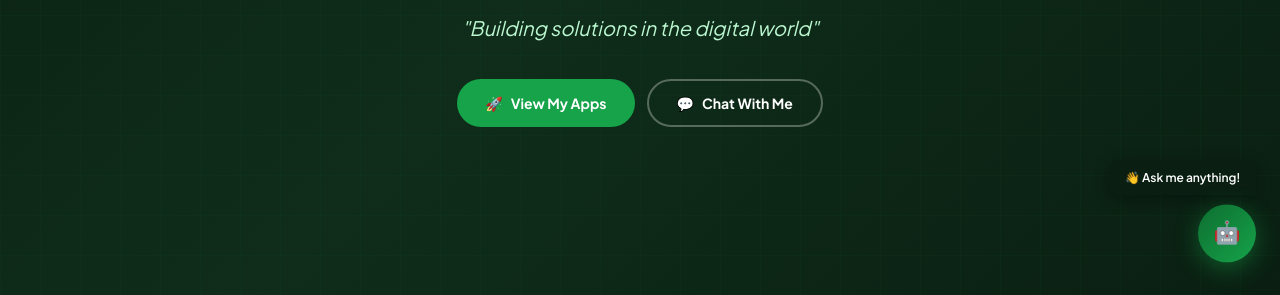
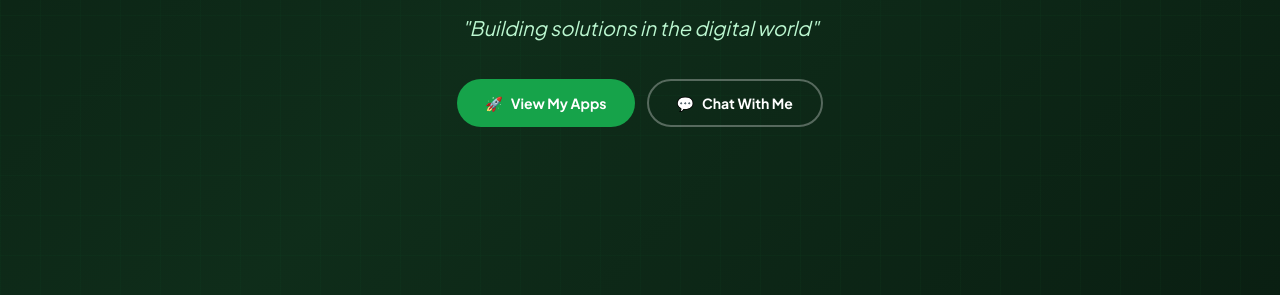
Before and after one commit to TeaJayKonsult/My-Potfolio, a plain HTML site: page index.html in a window 1280 px wide. Shown: the part 505-800 px from the top of the page. Drawn offline with Linux system fonts and the light colour scheme.

Commit message:
Add files via upload

```diff
--- a/index.html
+++ b/index.html
@@ -170,10 +170,12 @@ footer{background:#0a1f12;padding:40px 24px;text-align:center;border-top:1px sol
 .footer-logo span{color:var(--gl)}
 footer p{font-size:13px;color:#94a3b8;margin-bottom:4px}
 .footer-copy{font-size:12px;color:#475569;margin-top:12px}
-.agent-fab{position:fixed;bottom:28px;right:24px;width:58px;height:58px;background:linear-gradient(135deg,var(--gd),var(--g));border-radius:50%;border:none;cursor:pointer;box-shadow:0 6px 24px rgba(22,163,74,.45);z-index:2000;display:flex;align-items:center;justify-content:center;font-size:22px;transition:all .2s;animation:fabBounce 3s ease-in-out infinite}
+.agent-fab{display:none!important;position:fixed;bottom:28px;right:24px;
+:24px;width:58px;height:58px;background:linear-gradient(135deg,var(--gd),var(--g));border-radius:50%;border:none;cursor:pointer;box-shadow:0 6px 24px rgba(22,163,74,.45);z-index:2000;display:flex;align-items:center;justify-content:center;font-size:22px;transition:all .2s;animation:fabBounce 3s ease-in-out infinite}
 @keyframes fabBounce{0%,100%{transform:translateY(0)}50%{transform:translateY(-6px)}}
 .agent-fab:hover{transform:scale(1.1)!important;animation:none}
-.agent-bubble{position:fixed;bottom:100px;right:24px;background:#0a1f12;color:#fff;padding:10px 16px;border-radius:12px 12px 0 12px;font-size:12px;font-weight:600;z-index:1999;box-shadow:0 4px 16px rgba(0,0,0,.3);white-space:nowrap;animation:bubblePop 0.5s ease 2s both}
+.agent-bubble{display:none!important;position:fixed;bottom:100px;right:24px;
+;background:#0a1f12;color:#fff;padding:10px 16px;border-radius:12px 12px 0 12px;font-size:12px;font-weight:600;z-index:1999;box-shadow:0 4px 16px rgba(0,0,0,.3);white-space:nowrap;animation:bubblePop 0.5s ease 2s both}
 @keyframes bubblePop{from{opacity:0;transform:scale(0.8)}to{opacity:1;transform:scale(1)}}
 .agent-window{position:fixed;bottom:28px;right:24px;width:360px;height:520px;background:#0f172a;border-radius:24px;border:1px solid rgba(22,163,74,.25);z-index:2000;display:none;flex-direction:column;overflow:hidden;box-shadow:0 20px 60px rgba(0,0,0,.5);animation:windowSlide .3s ease}
 @keyframes windowSlide{from{opacity:0;transform:translateY(20px)}to{opacity:1;transform:translateY(0)}}
```
